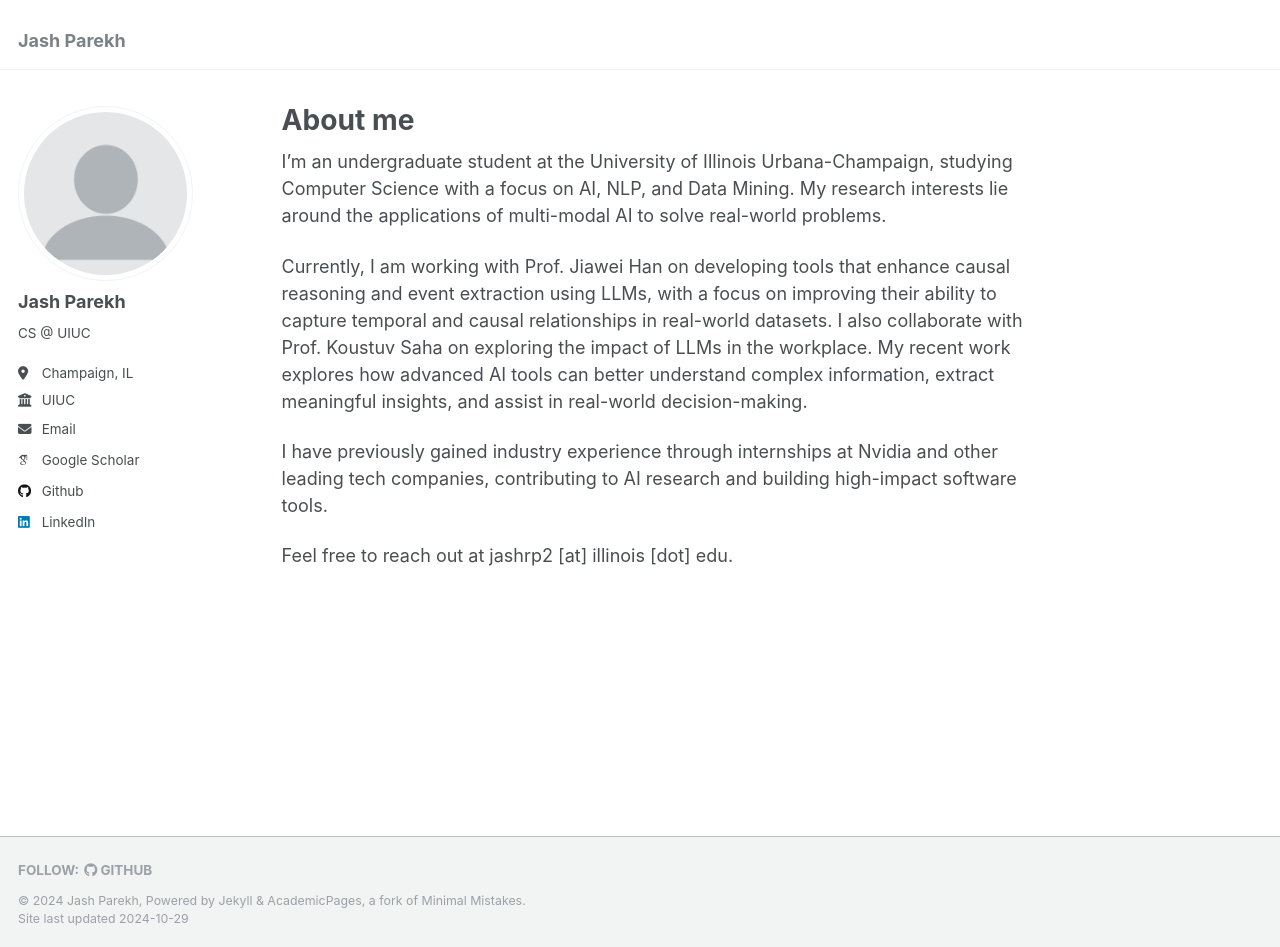
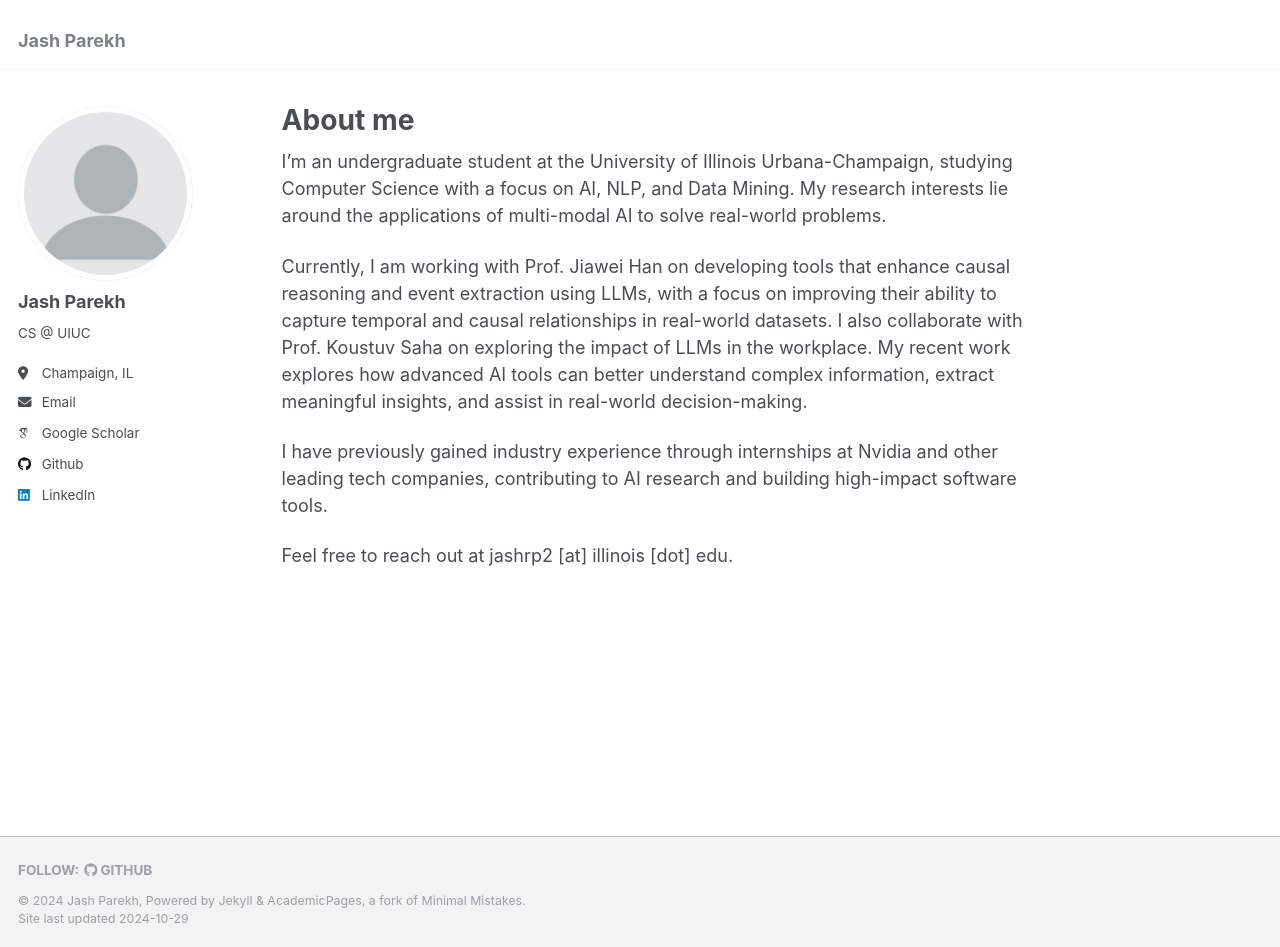
Before and after one commit to jashparekh1/jashparekh1.github.io, a Jekyll site: the page built from _pages/about.md, in a window 1280 px wide and 947 px high. Built offline with Jekyll 4.4.1, drawn with Linux system fonts in a browser that asks for light colours; some web fonts are replaced.

Commit message:
Update _config.yml

```diff
--- a/_config.yml
+++ b/_config.yml
@@ -26,7 +26,7 @@ author:
   pronouns         : # example: "she/her"
   bio              : "CS @ UIUC"
   location         : "Champaign, IL"
-  employer         : "UIUC"
+  # employer         : "UIUC"
   uri              : # URL
   email            : "jashrp2@illinois.edu"
 
```
